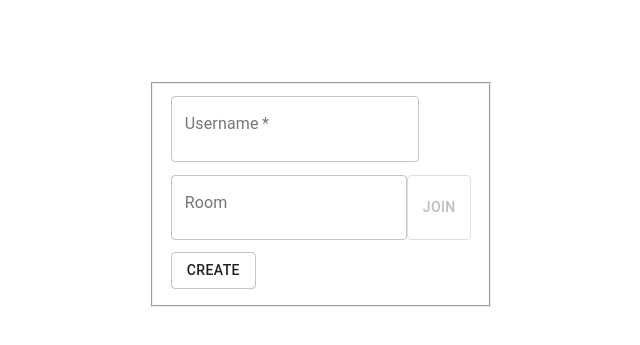
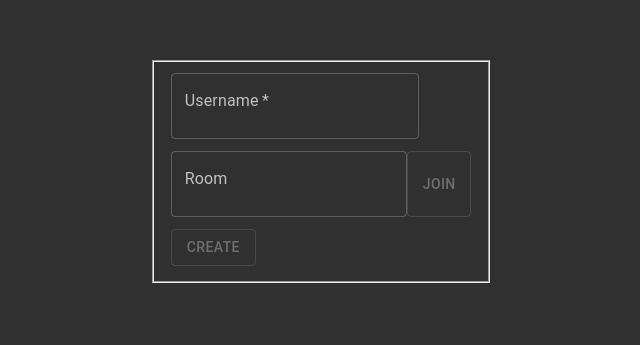
Before and after one commit to MCPGamer/hose_abe_jass_v2, a React (Create React App) app in the folder hose_abe_jass_frontend/: page / in a window 1280 px wide. Shown: the part 279-624 px from the top of the page, without its empty margins (319-959 px from the left). Built offline with nearby package versions, Linux system fonts and the light colour scheme.

Commit message:
Refactor Application to use Darkmode

```diff
--- a/hose_abe_jass_frontend/src/App.tsx
+++ b/hose_abe_jass_frontend/src/App.tsx
@@ -1,13 +1,24 @@
 import React from 'react';
 import {MainMenuContainer} from './containers/MainMenu';
-
+import {createMuiTheme} from "@material-ui/core";
+import {ThemeProvider} from "@material-ui/styles"
+import CssBaseline from '@material-ui/core/CssBaseline';
 
 function App() {
+    const theme = createMuiTheme({
+        palette: {
+            type: 'dark',
+        },
+    });
+
     return (
+        <ThemeProvider theme={theme}>
+            <CssBaseline/>
             <div className="App">
                 <MainMenuContainer/>
             </div>
-    );
+        </ThemeProvider>
+);
 }
 
 export default App;
--- a/hose_abe_jass_frontend/src/components/RoomManager.tsx
+++ b/hose_abe_jass_frontend/src/components/RoomManager.tsx
@@ -46,7 +46,7 @@ export const RoomManager: React.FC<Props> = (props) => {
                         <p>{props.errorMsg}</p>
                     </div>) : ''}
                 <div>
-                    <Button variant="outlined" onClick={handleOnCreate}>Create</Button>
+                    <Button variant="outlined" onClick={handleOnCreate} disabled={!username}>Create</Button>
                 </div>
             </fieldset>
         </form>
--- a/hose_abe_jass_frontend/src/containers/MainMenu.tsx
+++ b/hose_abe_jass_frontend/src/containers/MainMenu.tsx
@@ -7,6 +7,7 @@ export const MainMenuContainer: React.FC = () => {
 
     const createRoom = (username : string) => {
         fetch(`http://localhost:8080/room/${username}`, {method: 'POST'}).then(response => response.json()).then(data => {
+            // TODO: Redirect to gamescreen using the returned "Room" Object
             console.log(data);
         });
     }
@@ -19,6 +20,7 @@ export const MainMenuContainer: React.FC = () => {
                     setJoinError(data.error);
                 } else {
                     setJoinError('');
+                    // TODO: Redirect to gamescreen using the returned "Room" Object
                     // Join Game
                 }
             });
```
